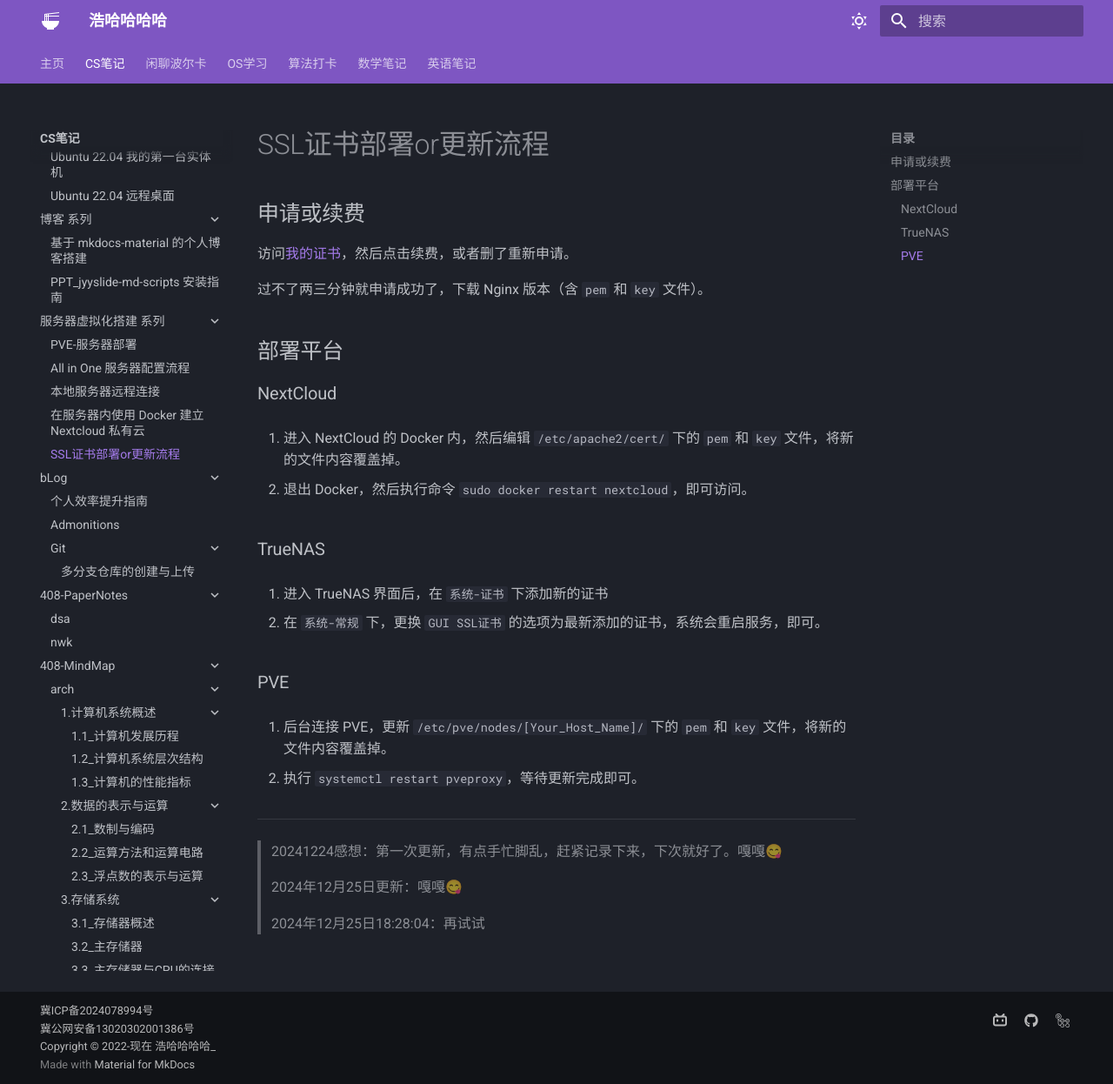
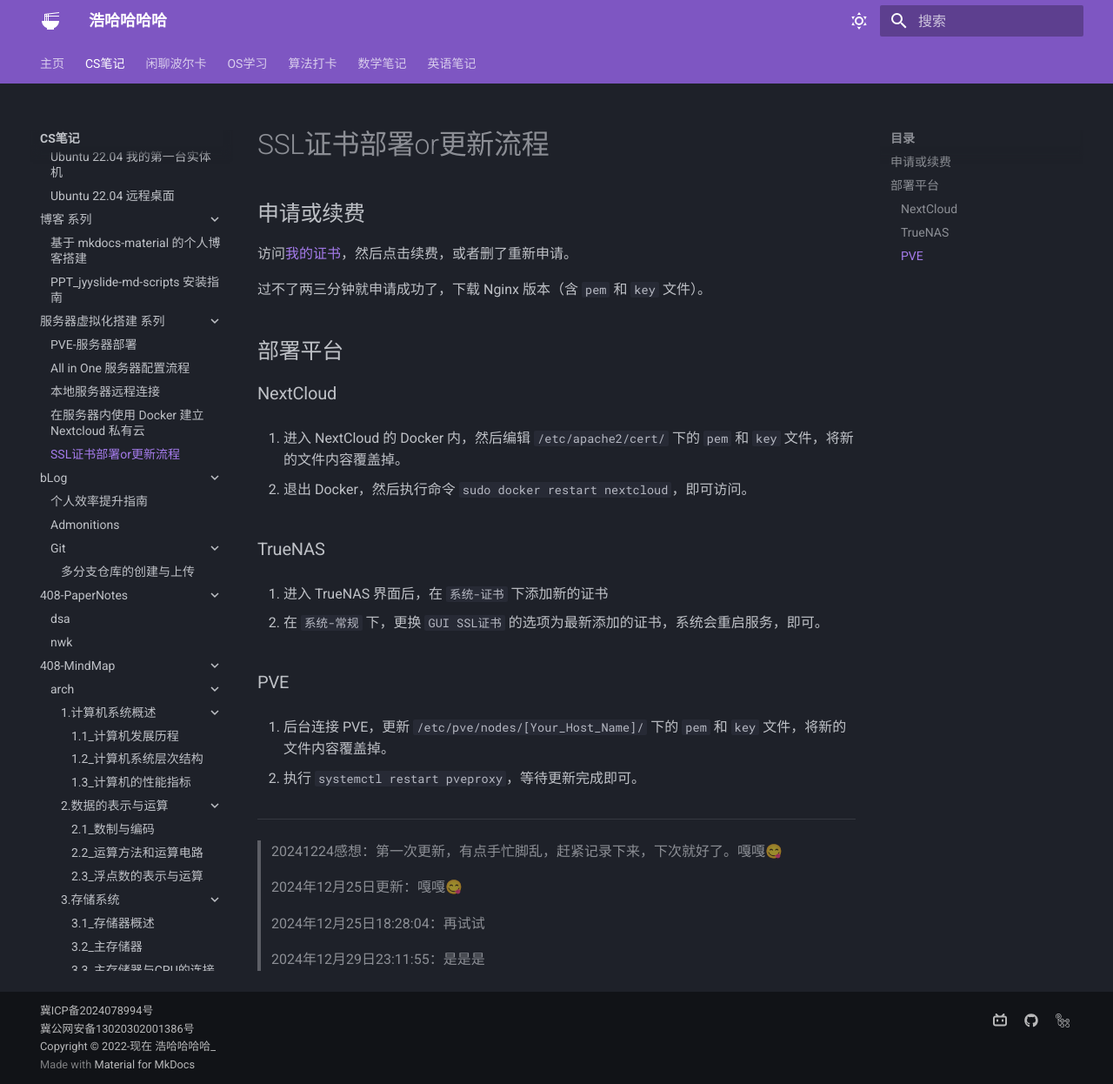
Before and after one commit to Haohahahaha/cs, an MkDocs documentation site: the page built from docs/Server/ssl-update.md, in a window 1280 px wide and 1246 px high. Shown: the whole window at 87% size. Built offline with MkDocs 1.6.1 and Material for MkDocs 9.7.7, drawn with Linux system fonts in a browser that asks for light colours.

Commit message:
2024-12-29_23:14:51 update

```diff
--- a/docs/Server/ssl-update.md
+++ b/docs/Server/ssl-update.md
@@ -33,3 +33,5 @@
 > 2024年12月25日更新：嘎嘎😋
 >
 > 2024年12月25日18:28:04：再试试
+>
+> 2024年12月29日23:11:55：是是是
```
